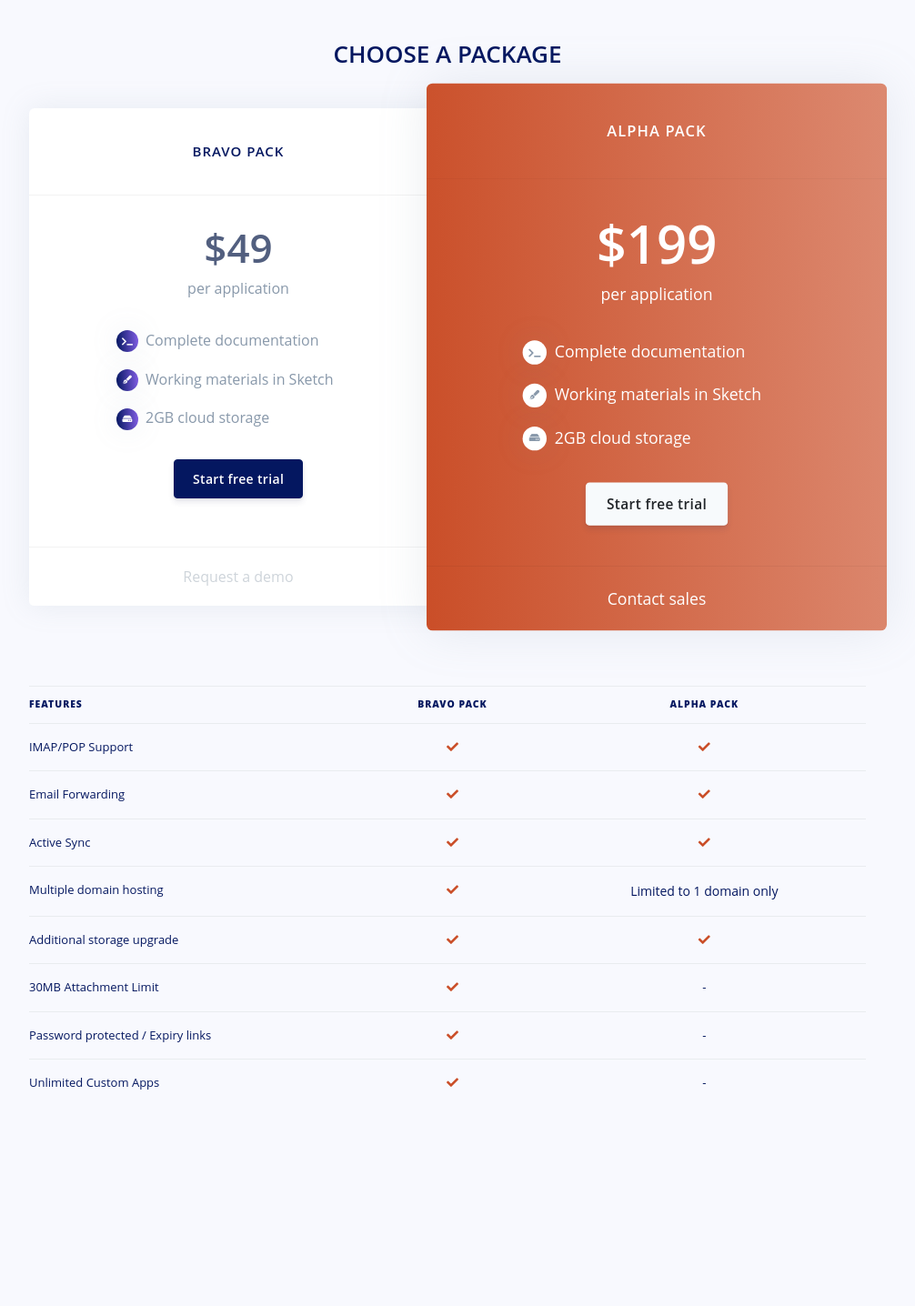
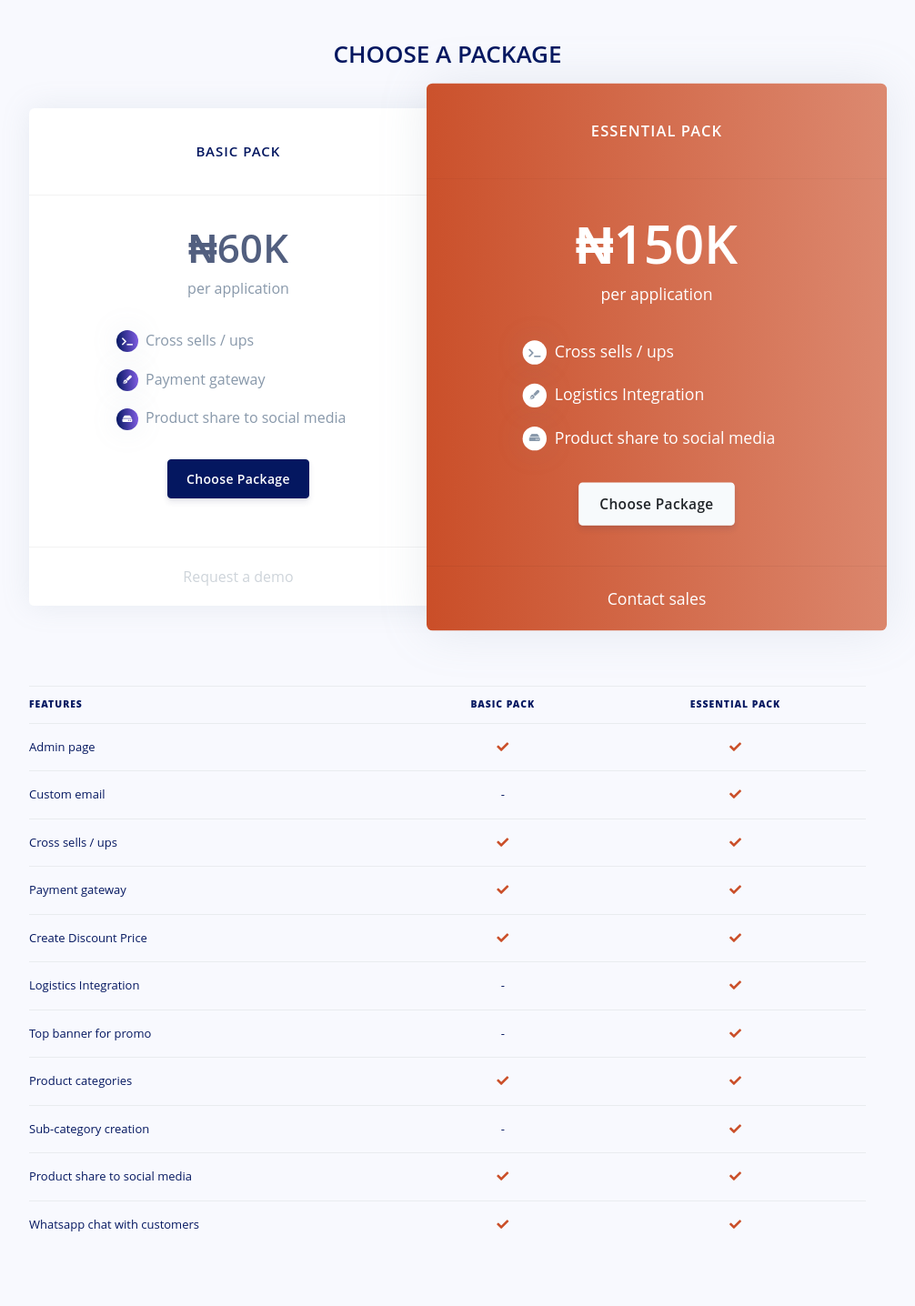
Before and after one commit to olasesi/beta-souk-marketing, a PHP site: page /beta-souk-marketing/package.php in a window 1280 px wide. Shown: the whole page at 91% size, without its empty margins (148-1154 px from the left). Before the commit the page ends 1198 px from the top, so only its background shows below. Run offline with PHP 8.4, Linux system fonts and the light colour scheme; data that the repository does not hold is empty.

Commit message:
include error and update package page

```diff
--- a/incs-marketing/buy-header.php
+++ b/incs-marketing/buy-header.php
@@ -14,7 +14,7 @@
 	<link rel="stylesheet" type="text/css" href="../referral-marketing/css/font-awesome.css">
 
     <!-- App CSS -->
-    <link id="theme-style" rel="stylesheet" href="../referral-marketing/assets/css/portal.css">
+    <link id="theme-style" rel="stylesheet" href="assets/css/portal.css">
 
 </head>
 
--- a/incs-marketing/header-auth.php
+++ b/incs-marketing/header-auth.php
@@ -13,7 +13,7 @@ Author: Duromedia
     <meta name="keywords" content="Ecommerce, online store, beta souk, digital platforms, businesses, promote, business, sercives, sales, profit" />
     <meta name="author" content="Beta Souk" />
     <meta name="MobileOptimized" content="320" />
-
+	<link rel="shortcut icon" type="image/png" href="images/favicon.png" />
     <!-- FontAwesome JS-->
     <script defer src="assets/plugins/fontawesome/js/all.min.js"></script>
 
--- a/referral-marketing/logon.php
+++ b/referral-marketing/logon.php
@@ -164,7 +164,7 @@ include('../incs-marketing/header-auth.php');
 			    <footer class="app-auth-footer">
 				    <div class="container text-center py-3">
 				         <!--/* This template is free as long as you keep the footer attribution link. If you'd like to use the template without the attribution link, you can buy the commercial license via our website: themes.3rdwavemedia.com Thank you for your support. :) */-->
-			        <small class="copyright">Designed with <i class="fas fa-heart" style="color: #fb866a;"></i> by <a class="app-link" href="http://themes.3rdwavemedia.com" target="_blank">Xiaoying Riley</a> for developers</small>
+						 <small class="copyright">Designed with <i class="fas fa-heart" style="color: #c43a10;"></i> by <a class="app-link" href="https://duromedia.com.ng" target="_blank">Duromedia</a> for business</small>
 
 				    </div>
 			    </footer><!--//app-auth-footer-->
@@ -178,8 +178,8 @@ include('../incs-marketing/header-auth.php');
 			    <div class="d-flex flex-column align-content-end h-100">
 				    <div class="h-100"></div>
 				    <div class="overlay-content p-3 p-lg-4 rounded">
-					    <h5 class="mb-3 overlay-title">Explore Portal Admin Template</h5>
-					    <div>Portal is a free Bootstrap 5 admin dashboard template. You can download and view the template license <a href="https://themes.3rdwavemedia.com/bootstrap-templates/admin-dashboard/portal-free-bootstrap-admin-dashboard-template-for-developers/">here</a>.</div>
+					<h5 class="mb-3 overlay-title">Explore Betasouk</h5>
+					    <div>a ready made e-commerce website for business owners to expand their market base and make more sales.</div>
 				    </div>
 				</div>
 		    </div><!--//auth-background-overlay-->
--- a/referral-marketing/package.php
+++ b/referral-marketing/package.php
@@ -60,15 +60,16 @@ mysqli_query($connect, "UPDATE non_ref_users SET non_ref_users_package = '".$pac
 <!DOCTYPE html>
 <html lang="en">
 <head>
-    <meta charset="UTF-8">
-    <meta http-equiv="X-UA-Compatible" content="IE=edge">
-    <meta name="viewport" content="width=device-width, initial-scale=1.0">
-    <!-- <link id="theme-style" rel="stylesheet" href="assets/css/portal.css"> -->
+<meta charset="UTF-8">
+	<title>Beta Souk - Utilizing Digital Platforms For Businesses</title>
+    <meta content="width=device-width, initial-scale=1.0" name="viewport" />
+    <meta name="description" content="Utilizing digital platforms for businesses to promote their products and services, create a great first impression and generate more sales." />
+    <meta name="keywords" content="Ecommerce, online store, beta souk, digital platforms, businesses, promote, business, sercives, sales, profit" />
+    <meta name="author" content="Beta Souk" />
+    <meta name="MobileOptimized" content="320" />
+	<link rel="shortcut icon" type="image/png" href="images/favicon.png" />
     <link id="theme-style" rel="stylesheet" href="assets/css/package.css">
 	<link rel="stylesheet" href="css/font-awesome.css">
-
-
-    <title>Document</title>
 </head>
 <body>
 
@@ -81,10 +82,10 @@ mysqli_query($connect, "UPDATE non_ref_users SET non_ref_users_package = '".$pac
             <div class="pricing card-group flex-column flex-md-row mb-3">
                 <div class="card card-pricing border-0 text-center mb-4">
                     <div class="card-header bg-transparent">
-                        <h4 class="text-uppercase ls-1 text-primary py-3 mb-0">Bravo pack</h4>
+                        <h4 class="text-uppercase ls-1 text-primary py-3 mb-0">Basic pack</h4>
                     </div>
                     <div class="card-body px-lg-7">
-                        <div class="display-2">$49</div>
+                        <div class="display-2">&#8358;60K</div>
                         <span class="text-muted">per application</span>
                         <ul class="list-unstyled my-4">
                             <li>
@@ -95,7 +96,7 @@ mysqli_query($connect, "UPDATE non_ref_users SET non_ref_users_package = '".$pac
                                         </div>
                                     </div>
                                     <div>
-                                        <span class="pl-2">Complete documentation</span>
+                                        <span class="pl-2">Cross sells / ups</span>
                                     </div>
                                 </div>
                             </li>
@@ -107,7 +108,7 @@ mysqli_query($connect, "UPDATE non_ref_users SET non_ref_users_package = '".$pac
                                         </div>
                                     </div>
                                     <div>
-                                        <span class="pl-2">Working materials in Sketch</span>
+                                        <span class="pl-2">Payment gateway</span>
                                     </div>
                                 </div>
                             </li>
@@ -119,7 +120,7 @@ mysqli_query($connect, "UPDATE non_ref_users SET non_ref_users_package = '".$pac
                                         </div>
                                     </div>
                                     <div>
-                                        <span class="pl-2">2GB cloud storage</span>
+                                        <span class="pl-2">Product share to social media</span>
                                     </div>
                                 </div>
                             </li>
@@ -127,7 +128,7 @@ mysqli_query($connect, "UPDATE non_ref_users SET non_ref_users_package = '".$pac
                         <form action="payment.php" method="post">
                         <input type="hidden" name="package" value="<?php echo PACKAGE1;?>">
                             <input type="hidden" name="price" value="<?php echo BASIC;?>">
-                            <button type="submit" name="package" class="btn btn-primary mb-3">Start free trial</button>
+                            <button type="submit" name="package" class="btn btn-primary mb-3">Choose Package</button>
                         </form>
                     </div>
                     <div class="card-footer">
@@ -136,10 +137,10 @@ mysqli_query($connect, "UPDATE non_ref_users SET non_ref_users_package = '".$pac
                 </div>
                 <div class="card card-pricing bg-gradient-success zoom-in shadow-lg rounded border-0 text-center mb-4">
                     <div class="card-header bg-transparent">
-                        <h4 class="text-uppercase ls-1 text-white py-3 mb-0">Alpha pack</h4>
+                        <h4 class="text-uppercase ls-1 text-white py-3 mb-0">Essential pack</h4>
                     </div>
                     <div class="card-body px-lg-7">
-                        <div class="display-1 text-white">$199</div>
+                        <div class="display-1 text-white">&#8358;150K</div>
                         <span class="text-white">per application</span>
                         <ul class="list-unstyled my-4">
                             <li>
@@ -150,7 +151,7 @@ mysqli_query($connect, "UPDATE non_ref_users SET non_ref_users_package = '".$pac
                                         </div>
                                     </div>
                                     <div>
-                                        <span class="pl-2 text-white">Complete documentation</span>
+                                        <span class="pl-2 text-white">Cross sells / ups</span>
                                     </div>
                                 </div>
                             </li>
@@ -162,7 +163,7 @@ mysqli_query($connect, "UPDATE non_ref_users SET non_ref_users_package = '".$pac
                                         </div>
                                     </div>
                                     <div>
-                                        <span class="pl-2 text-white">Working materials in Sketch</span>
+                                        <span class="pl-2 text-white">Logistics Integration</span>
                                     </div>
                                 </div>
                             </li>
@@ -174,7 +175,7 @@ mysqli_query($connect, "UPDATE non_ref_users SET non_ref_users_package = '".$pac
                                         </div>
                                     </div>
                                     <div>
-                                        <span class="pl-2 text-white">2GB cloud storage</span>
+                                        <span class="pl-2 text-white">Product share to social media</span>
                                     </div>
                                 </div>
                             </li>
@@ -182,7 +183,7 @@ mysqli_query($connect, "UPDATE non_ref_users SET non_ref_users_package = '".$pac
                         <form action="payment.php" method="post">
                             <input type="hidden" name="package" value="<?php echo PACKAGE2;?>">
                             <input type="hidden" name="price" value="<?php echo ESSENTIAL;?>">
-                            <button type="submit" name="package" class="btn btn-secondary mb-3">Start free trial</button>
+                            <button type="submit" name="package" class="btn btn-secondary mb-3">Choose Package</button>
                         </form>
                     </div>
                     <div class="card-footer bg-transparent">
@@ -213,67 +214,86 @@ mysqli_query($connect, "UPDATE non_ref_users SET non_ref_users_package = '".$pac
                                 <span class="font-weight-900">Features</span>
                             </th>
                             <th class="text-center bg-transparent" scope="col">
-                                <span class="font-weight-900">Bravo Pack</span>
+                                <span class="font-weight-900">Basic Pack</span>
                             </th>
                             <th class="text-center bg-transparent" scope="col">
-                                <span class="font-weight-900">Alpha Pack</span>
+                                <span class="font-weight-900">Essential Pack</span>
                             </th>
                         </tr>
                     </thead>
                     <tbody>
                         <tr>
-                            <td class="px-0">IMAP/POP Support</td>
+                            <td class="px-0">Admin page</td>
                             <td class="text-center"><i class="fas fa-check text-success"></i>
                             </td>
                             <td class="text-center"><i class="fas fa-check text-success"></i>
                             </td>
                         </tr>
                         <tr>
-                            <td class="px-0">Email Forwarding</td>
+                            <td class="px-0">Custom email</td>
+                            <td class="text-center">-</td>
+                            <td class="text-center"><i class="fas fa-check text-success"></i>
+                            </td>
+                        </tr>
+                        <tr>
+                            <td class="px-0">Cross sells / ups</td>
                             <td class="text-center"><i class="fas fa-check text-success"></i>
                             </td>
                             <td class="text-center"><i class="fas fa-check text-success"></i>
                             </td>
                         </tr>
                         <tr>
-                            <td class="px-0">Active Sync</td>
+                            <td class="px-0">Payment gateway</td>
                             <td class="text-center"><i class="fas fa-check text-success"></i>
                             </td>
                             <td class="text-center"><i class="fas fa-check text-success"></i>
                             </td>
                         </tr>
                         <tr>
-                            <td class="px-0">Multiple domain hosting</td>
-                            <td class="text-center"><i class="fas fa-check text-success"></i>
-                            </td>
-                            <td class="text-center">
-                                <span class="text-sm">Limited to 1 domain only</span>
-                            </td>
-                        </tr>
-                        <tr>
-                            <td class="px-0">Additional storage upgrade</td>
+                            <td class="px-0">Create Discount Price</td>
                             <td class="text-center"><i class="fas fa-check text-success"></i>
                             </td>
                             <td class="text-center"><i class="fas fa-check text-success"></i>
                             </td>
                         </tr>
                         <tr>
-                            <td class="px-0">30MB Attachment Limit</td>
+                            <td class="px-0">Logistics Integration</td>
+                            <td class="text-center">-</td>
                             <td class="text-center"><i class="fas fa-check text-success"></i>
                             </td>
-                            <td class="text-center">-</td>
                         </tr>
                         <tr>
-                            <td class="px-0">Password protected / Expiry links</td>
+                            <td class="px-0">Top banner for promo</td>
+                            <td class="text-center">-</td>
                             <td class="text-center"><i class="fas fa-check text-success"></i>
                             </td>
-                            <td class="text-center">-</td>
                         </tr>
                         <tr>
-                            <td class="px-0">Unlimited Custom Apps</td>
+                            <td class="px-0">Product categories</td>
                             <td class="text-center"><i class="fas fa-check text-success"></i>
                             </td>
+                            <td class="text-center"><i class="fas fa-check text-success"></i>
+                            </td>
+                        </tr>
+                        <tr>
+                            <td class="px-0">Sub-category creation</td>
                             <td class="text-center">-</td>
+                            <td class="text-center"><i class="fas fa-check text-success"></i>
+                            </td>
+                        </tr>
+                        <tr>
+                            <td class="px-0">Product share to social media</td>
+                            <td class="text-center"><i class="fas fa-check text-success"></i>
+                            </td>
+                            <td class="text-center"><i class="fas fa-check text-success"></i>
+                            </td>
+                        </tr>
+                        <tr>
+                            <td class="px-0">Whatsapp chat with customers</td>
+                            <td class="text-center"><i class="fas fa-check text-success"></i>
+                            </td>
+                            <td class="text-center"><i class="fas fa-check text-success"></i>
+                            </td>
                         </tr>
                     </tbody>
                 </table>
--- a/referral-marketing/signup.php
+++ b/referral-marketing/signup.php
@@ -200,7 +200,7 @@ include('../incs-marketing/header-auth.php');
 			    <footer class="app-auth-footer">
 				    <div class="container text-center py-3">
 				         <!--/* This template is free as long as you keep the footer attribution link. If you'd like to use the template without the attribution link, you can buy the commercial license via our website: themes.3rdwavemedia.com Thank you for your support. :) */-->
-			        <small class="copyright">Designed with <i class="fas fa-heart" style="color: #fb866a;"></i> by <a class="app-link" href="http://themes.3rdwavemedia.com" target="_blank">Xiaoying Riley</a> for developers</small>
+						 <small class="copyright">Designed with <i class="fas fa-heart" style="color: #c43a10;"></i> by <a class="app-link" href="https://duromedia.com.ng" target="_blank">Duromedia</a> for business</small>
 
 				    </div>
 			    </footer><!--//app-auth-footer-->
@@ -214,8 +214,8 @@ include('../incs-marketing/header-auth.php');
 			    <div class="d-flex flex-column align-content-end h-100">
 				    <div class="h-100"></div>
 				    <div class="overlay-content p-3 p-lg-4 rounded">
-					    <h5 class="mb-3 overlay-title">Explore Portal Admin Template</h5>
-					    <div>Portal is a free Bootstrap 5 admin dashboard template. You can download and view the template license <a href="https://themes.3rdwavemedia.com/bootstrap-templates/admin-dashboard/portal-free-bootstrap-admin-dashboard-template-for-developers/">here</a>.</div>
+					    <h5 class="mb-3 overlay-title">Explore Betasouk</h5>
+					    <div>a ready made e-commerce website for business owners to expand their market base and make more sales.</div>
 				    </div>
 				</div>
 		    </div><!--//auth-background-overlay-->
```
Also changed, not shown: incs-marketing/header2.php (deleted, +0 -99 lines), referral-marketing/errors/404.php (added, +54 -0 lines).
